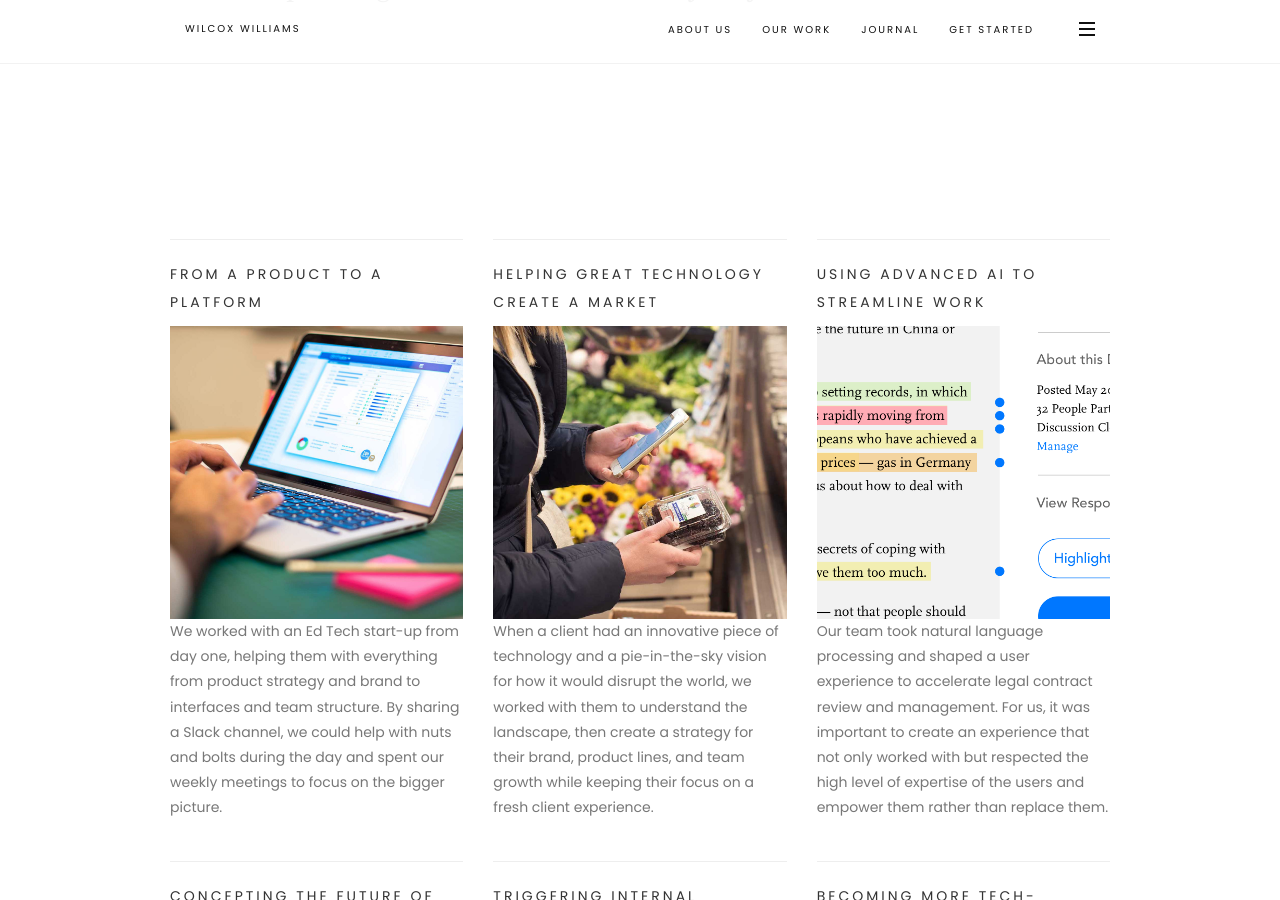
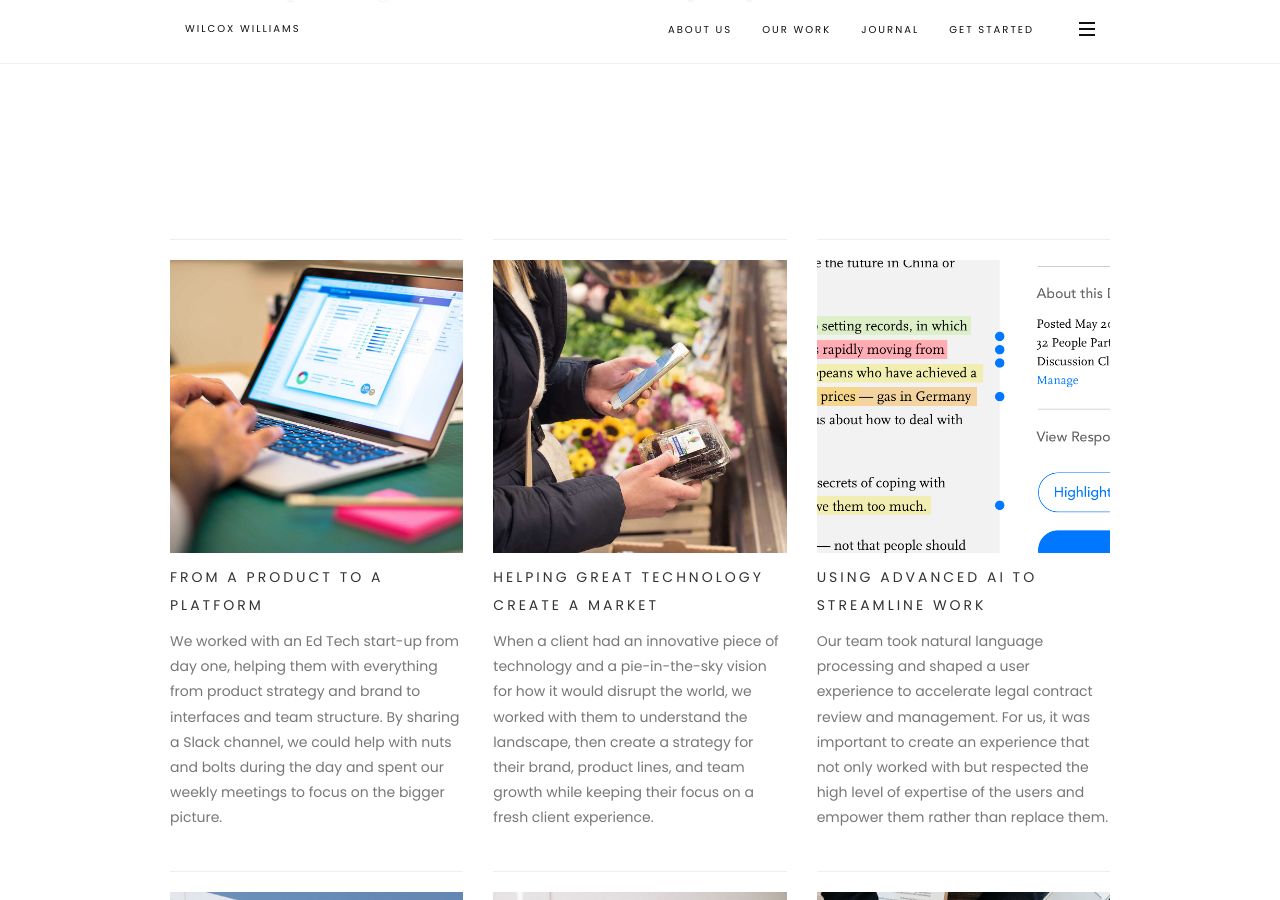
Before and after one commit to rwcstudio/wilcoxwilliams.github.io, a Jekyll site: the page built from work.html, in a window 1280 px wide and 900 px high, scrolled down 334 px. Built offline with Jekyll 4.4.1, drawn with Linux system fonts in a browser that asks for light colours; some web fonts are replaced.

Commit message:
Update work.html

```diff
--- a/work.html
+++ b/work.html
@@ -21,18 +21,18 @@ Design is a humanistic lens that can bring clarity and purpose to your customer
 	<!-- MODULE TITLE -->
 	<div class="row">
 	<div class="col-sm-12 col-md-4 col-lg-4"><hr>
+	<img src="assets/images/work-img-1.jpg" alt="Ed Tech" img style='height: 100%; width: 100%; object-fit: contain'><br>
 	<h4 class="font-alt">From a Product to a Platform</h4>
-	<img src="assets/images/work-img-1.jpg" alt="Ed Tech" img style='height: 100%; width: 100%; object-fit: contain'>
 	<p>We worked with an Ed Tech start-up from day one, helping them with everything from product strategy and brand to interfaces and team structure. By sharing a Slack channel, we could help with nuts and bolts during the day and spent our weekly meetings to focus on the bigger picture.</p>
 	</div>
 	<div class="col-sm-12 col-md-4 col-lg-4"><hr>
+<img src="assets/images/work-img-2.jpg" alt="New Technology" img style='height: 100%; width: 100%; object-fit: contain'><br>
 	<h4 class="font-alt">Helping Great Technology Create a Market</h4>
-<img src="assets/images/work-img-2.jpg" alt="New Technology" img style='height: 100%; width: 100%; object-fit: contain'>
 	<p>When a client had an innovative piece of technology and a pie-in-the-sky vision for how it would disrupt the world, we worked with them to understand the landscape, then create a strategy for their brand, product lines, and team growth while keeping their focus on a fresh client experience.</p>
 	</div>
 	<div class="col-sm-12 col-md-4 col-lg-4"><hr>
+<img src="assets/images/work-img-3.png" alt="AI Legal" img style='height: 100%; width: 100%; object-fit: contain'><br>
 	<h4 class="font-alt">Using Advanced AI to Streamline Work</h4>
-<img src="assets/images/work-img-3.png" alt="AI Legal" img style='height: 100%; width: 100%; object-fit: contain'>
 	<p>Our team took natural language processing and shaped a user experience to accelerate legal contract review and management. For us, it was important to create an experience that not only worked with but respected the high level of expertise of the users and empower them rather than replace them.</p>
 	</div>
 	</div>
@@ -40,18 +40,18 @@ Design is a humanistic lens that can bring clarity and purpose to your customer
 	<!-- MODULE TITLE -->
 	<div class="row">
 	<div class="col-sm-12 col-md-4 col-lg-4"><hr>
+<img src="assets/images/work-img-4.png" alt="Healthcare" img style='height: 100%; width: 100%; object-fit: contain'><br>
 	<h4 class="font-alt">Concepting the Future of Healthcare</h4>
-<img src="assets/images/work-img-4.png" alt="Healthcare" img style='height: 100%; width: 100%; object-fit: contain'>
 	<p>Our team connected patient experience with organizational strategy and created an actionable framework for a vast hospital network’s outpatient facilities. Our methods transcended the silos that inhibited growth, collaboration, and the patient experience.</p>
 	</div>
 	<div class="col-sm-12 col-md-4 col-lg-4"><hr>
+<img src="assets/images/work-img-5.jpg" alt="Disruption" img style='height: 100%; width: 100%; object-fit: contain'><br>
 	<h4 class="font-alt">Triggering Internal Disruption</h4>
-<img src="assets/images/work-img-5.jpg" alt="Disruption" img style='height: 100%; width: 100%; object-fit: contain'>
 	<p>We embedded in a long-established bank and helped grow an incubator for innovation. The new teams developed a venture pipeline of fintech business and set the stage for internal disruption.</p>
 	</div>
 	<div class="col-sm-12 col-md-4 col-lg-4"><hr>
+<img src="assets/images/work-img-6.jpg" alt="Insurance" img style='height: 100%; width: 100%; object-fit: contain'><br>
 	<h4 class="font-alt">Becoming more Tech-Forward</h4>
-<img src="assets/images/work-img-6.jpg" alt="Insurance" img style='height: 100%; width: 100%; object-fit: contain'>
 	<p>At a respected leader in life insurance, we aligned product, design, engineering, and business teams to a cohesive and clear digital strategy. Before serious innovation, this company had to find its footing in an unfamiliar digital age.</p>
 	</div>
 	</div>
```
Lines whose indentation alone changed are shown as unchanged.
